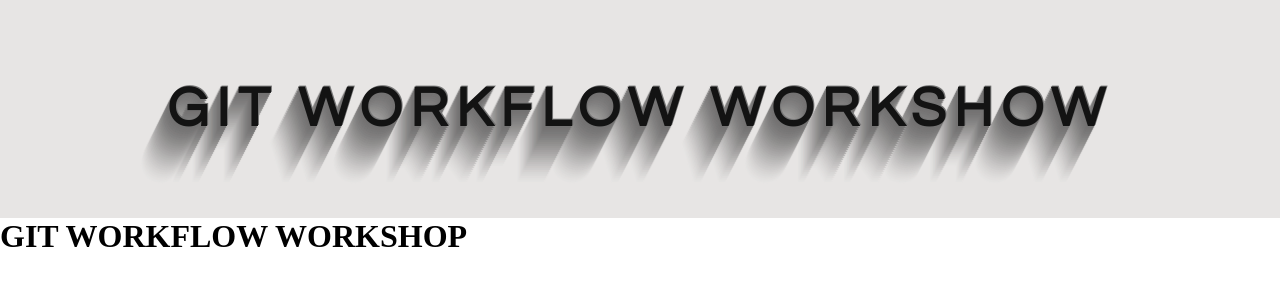
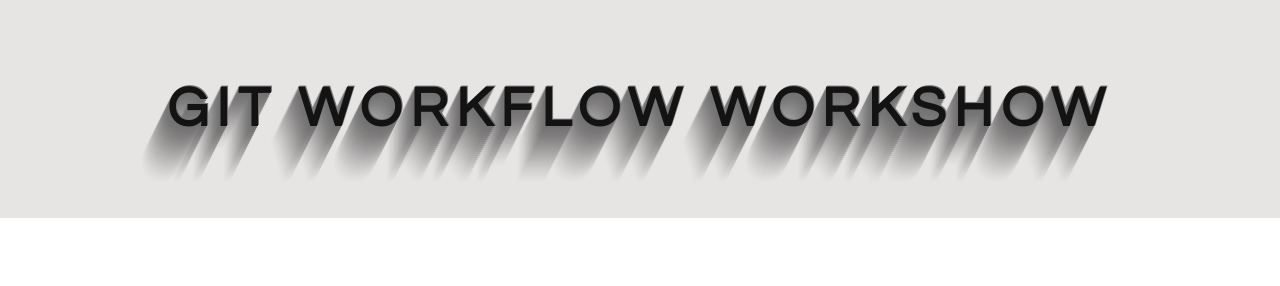
Before and after one commit to bohemianmir/team-project, a plain HTML site: page index.html in a window 1280 px wide. Drawn offline with Linux system fonts and the light colour scheme.

Commit message:
changed page

```diff
--- a/index.html
+++ b/index.html
@@ -13,6 +13,3 @@
     <h1 class="page-heading">GIT WORKFLOW WORKSHOW</h1>
 
 </body>
-
-</html>
-<h1 class="some-heading">GIT WORKFLOW WORKSHOP</h1>
```
